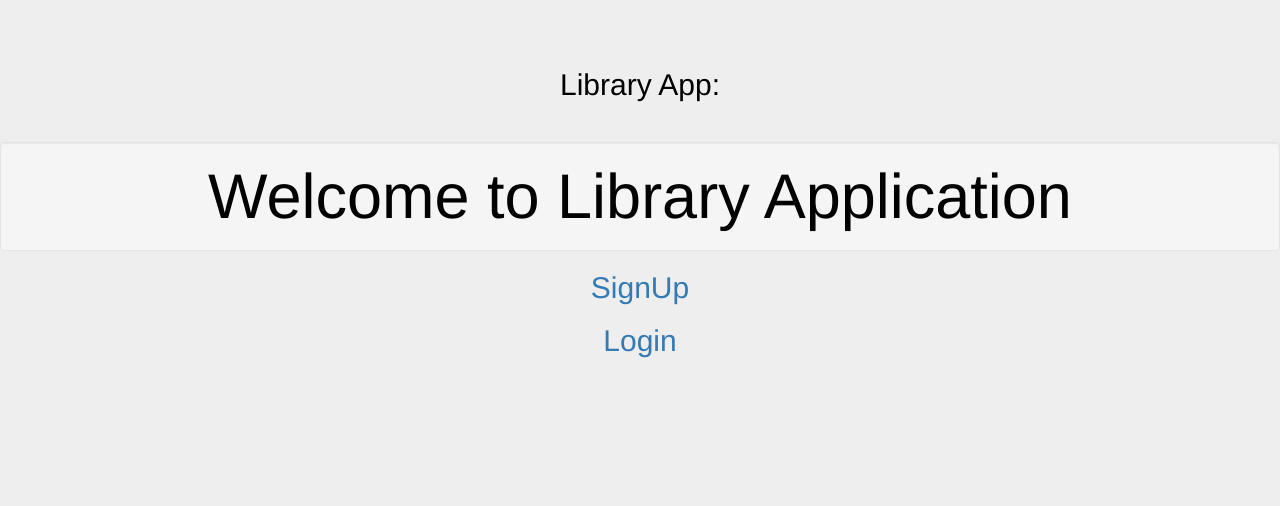
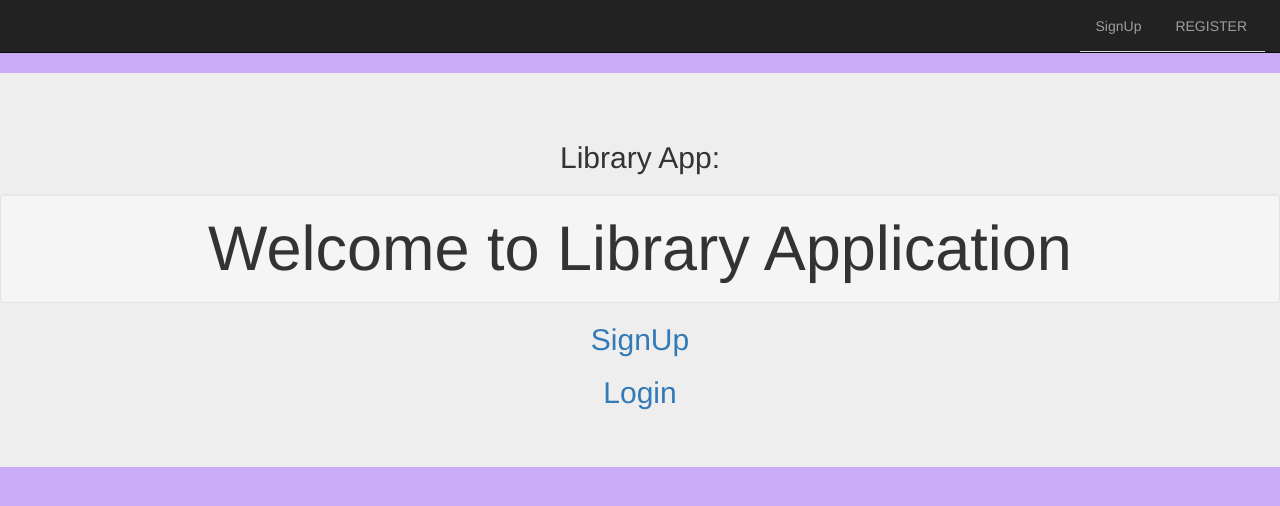
Before and after one commit to Antoh1/Library_app, a Flask app: page / in a window 1280 px wide. Shown: the top 506 px of the page. Run offline with Flask 2, Linux system fonts and the light colour scheme; parts of the project's set-up code (start-up, migrations or seed data) failed here and were passed over; some libraries are stand-ins or nearby versions.

Commit message:
Updated base template

```diff
--- a/app/templates/base.html
+++ b/app/templates/base.html
@@ -5,25 +5,28 @@
     <meta charset = "utf-8">
     <mete name='viewport' content='width=device-width, initial-scale=1.0'>
     <link href="static/css/bootstrap.min.css" rel="stylesheet" media="screen">
+    <link href="static/css/style.css" rel="stylesheet" media="screen">
     {% if title %}
     <title>{{ title }} - Library App</title>
     {% else %}
     <title>Library App</title>
     {% endif %}
   </head>
-  <body align="center" class="jumbotron">
-    <div><h2>Library App:<h2>
+  <body class="body">
+    <nav class="navbar navbar-inverse navbar-static-top" role="navigation">
+        <div class="container-fluid">
+        <div class="collapse navbar-collapse navbar-right" id="bs-TSM-navbar-collapse-1">
+          <ul class="nav navbar-nav nav-tabs">
+            <li><a href="{{ url_for('signup') }}">SignUp</a></li>
+            <li><a href="#">REGISTER</a></li>
+          </ul>
+        </div>
+      </div>
+      </nav>
+    <div align="center" class="jumbotron">
+    <div><h2>Library App:<h2></div>
+
+    {% block content %}{% endblock %}
     </div>
-    <hr>
-    {% with messages = get_flashed_messages() %}
-    {% if messages %}
-    <ul>
-    {% for message in messages %}
-        <li>{{ message }} </li>
-    {% endfor %}
-    </ul>
-    {% endif %}
-    {% endwith %}
-    {% block content %}{% endblock %}
   </body>
 </html>
```
